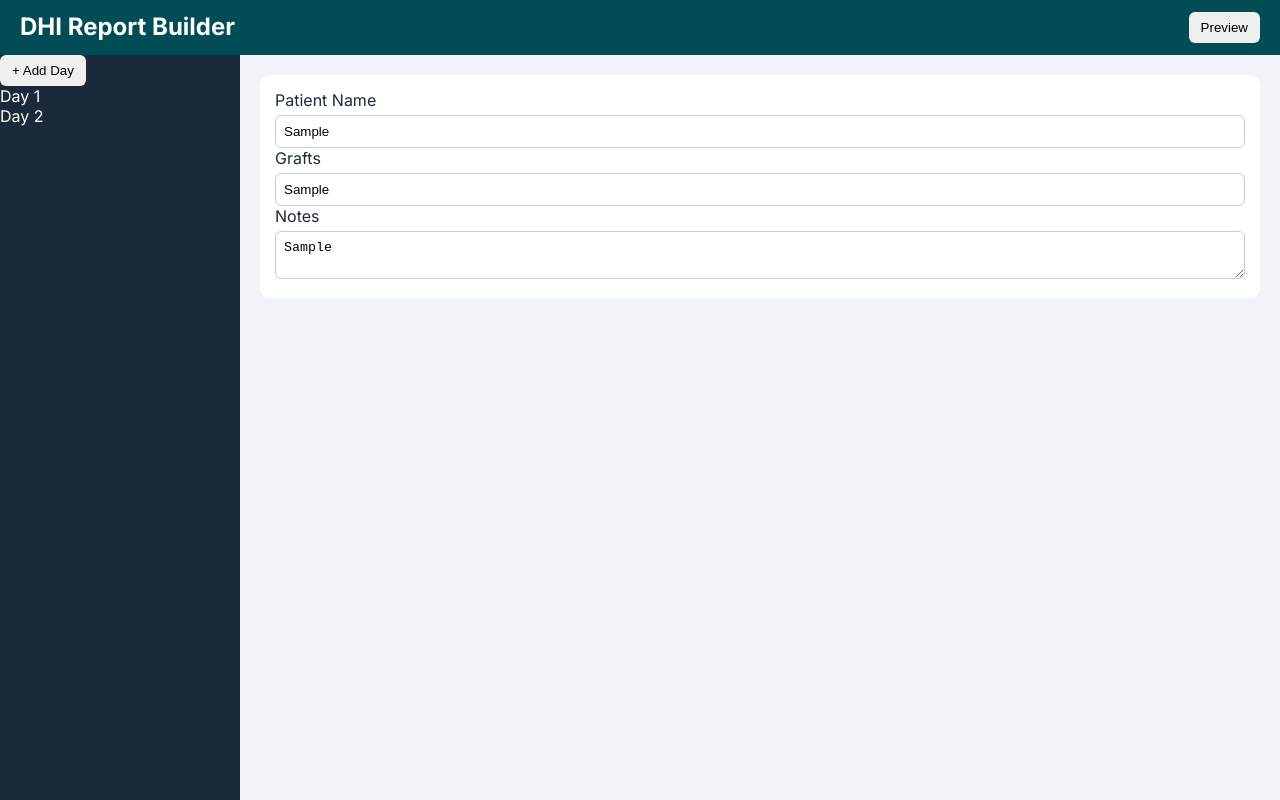
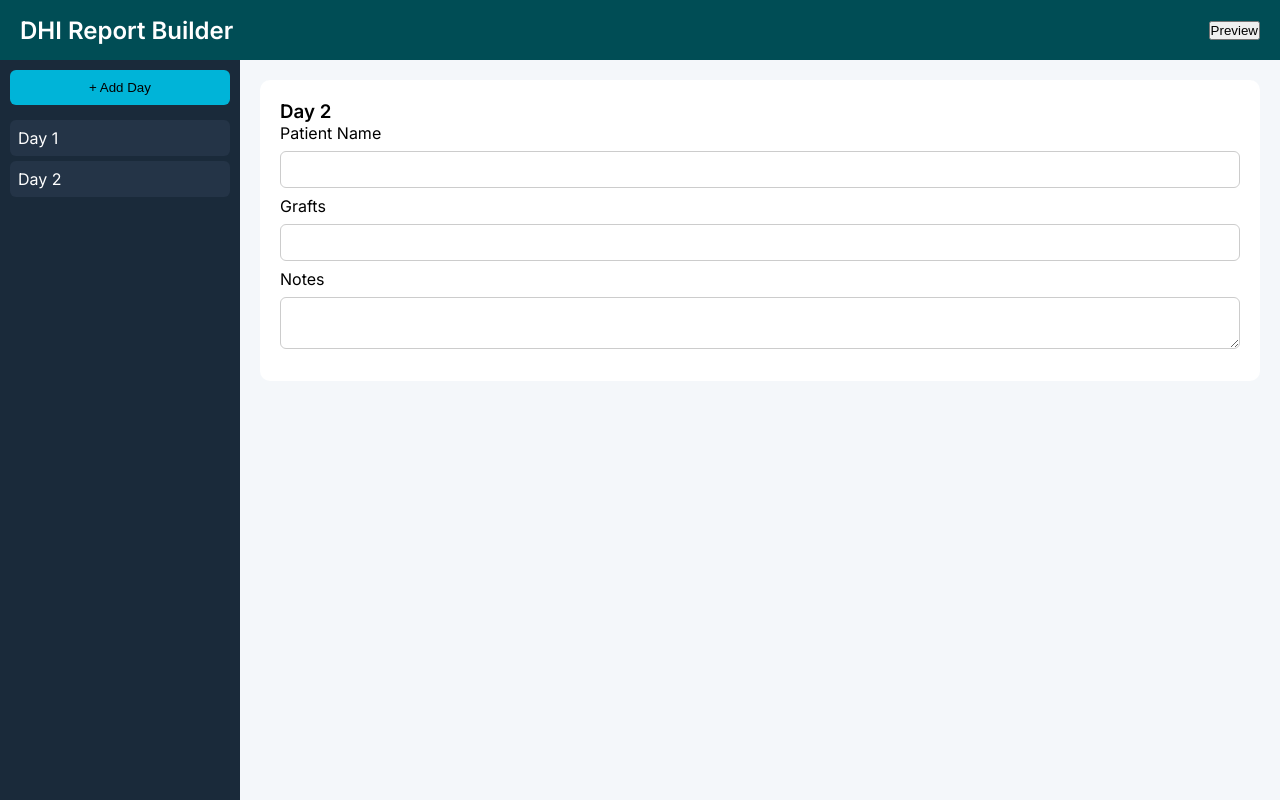
Before and after one commit to manojtech1998/dhi-report-tool, a plain HTML site: page index.html in a window 1280 px wide. Both pictures are taken after typing "Sample", "Sample", "Sample" into the empty fields and a click on the button "+ Add Day". Drawn offline with Linux system fonts and the light colour scheme.

Commit message:
index.html

```diff
--- a/index.html
+++ b/index.html
@@ -3,48 +3,38 @@
 <head>
 <meta charset="UTF-8">
 <meta name="viewport" content="width=device-width, initial-scale=1.0">
-<title>DHI Clinical Report Builder</title>
+<title>DHI Report Builder</title>
 
 <script src="https://cdnjs.cloudflare.com/ajax/libs/pptxgenjs/3.12.0/pptxgen.bundle.js"></script>
 
 <style>
-@import url('https://fonts.googleapis.com/css2?family=Inter:wght@300;400;500;600;700&display=swap');
+@import url('https://fonts.googleapis.com/css2?family=Inter:wght@300;400;600&display=swap');
 
-:root{
-  --pri:#006D77;
-  --bg:#F0F4F8;
-  --txt:#1C2B3A;
-}
-
-/* RESET */
 *{margin:0;padding:0;box-sizing:border-box}
 
-/* FIXED BODY */
-body{
+html,body{
+  height:100%;
   font-family:'Inter',sans-serif;
-  background:var(--bg);
-  color:var(--txt);
-  min-height:100vh;
-  display:flex;
-  flex-direction:column;
   overflow-x:hidden;
   overflow-y:auto;
+  background:#f4f7fa;
 }
 
 /* HEADER */
 header{
+  height:60px;
   background:#004D55;
   color:#fff;
-  padding:12px 20px;
   display:flex;
+  align-items:center;
   justify-content:space-between;
+  padding:0 20px;
 }
 
 /* LAYOUT */
 .app{
   display:flex;
-  flex:1;
-  min-height:0;
+  height:calc(100vh - 60px);
 }
 
 /* SIDEBAR */
@@ -52,10 +42,29 @@ header{
   width:240px;
   background:#1A2A3A;
   color:#fff;
+  padding:10px;
   overflow-y:auto;
 }
 
-/* CONTENT SCROLL FIX */
+.sidebar button{
+  width:100%;
+  margin-bottom:10px;
+  padding:10px;
+  background:#00B4D8;
+  border:none;
+  border-radius:6px;
+  cursor:pointer;
+}
+
+.day{
+  padding:8px;
+  margin:5px 0;
+  background:#243447;
+  cursor:pointer;
+  border-radius:6px;
+}
+
+/* CONTENT */
 .content{
   flex:1;
   overflow-y:auto;
@@ -65,51 +74,26 @@ header{
 /* CARD */
 .card{
   background:#fff;
-  padding:15px;
-  margin-bottom:15px;
+  padding:20px;
   border-radius:10px;
+  margin-bottom:20px;
 }
 
 /* INPUT */
-input,textarea,select{
+input,textarea{
   width:100%;
-  padding:8px;
-  margin-top:5px;
+  padding:10px;
+  margin:8px 0;
+  border-radius:6px;
   border:1px solid #ccc;
-  border-radius:6px;
 }
 
-/* GRID */
-.grid{
-  display:grid;
-  grid-template-columns:1fr 1fr;
-  gap:10px;
+/* PREVIEW */
+.slide{
+  min-height:100vh;
+  padding:20px;
+  border-bottom:1px solid #ddd;
 }
-
-/* BUTTON */
-button{
-  padding:8px 12px;
-  border:none;
-  border-radius:6px;
-  cursor:pointer;
-}
-
-/* PREVIEW FIX */
-.pv-slide{
-  width:100%;
-  background:#fff;
-  display:flex;
-  overflow:auto;
-}
-
-.pv-panel{
-  overflow:auto;
-}
-
-.pv-rows{
-  overflow:auto;
-}
-
 </style>
 </head>
 
@@ -121,87 +105,108 @@ button{
 </header>
 
 <div class="app">
+
   <div class="sidebar">
     <button onclick="addDay()">+ Add Day</button>
-    <div id="days"></div>
+    <div id="dayList"></div>
   </div>
 
   <div class="content" id="content"></div>
+
 </div>
 
 <script>
 
-/* DATA */
-let days = [
-  {
-    patientName:"",
-    grafts:"",
-    notes:""
-  }
+let days = JSON.parse(localStorage.getItem("data")) || [
+  {patientName:"", grafts:"", notes:""}
 ];
 
-/* RENDER */
-function render(){
-  document.getElementById("days").innerHTML = days.map((d,i)=>`
-    <div onclick="openDay(${i})">Day ${i+1}</div>
-  `).join("");
+let current = 0;
 
-  openDay(0);
+/* RENDER SIDEBAR */
+function renderSidebar(){
+  document.getElementById("dayList").innerHTML =
+    days.map((d,i)=>`
+      <div class="day" onclick="openDay(${i})">
+        Day ${i+1}
+      </div>
+    `).join("");
 }
 
 /* OPEN DAY */
 function openDay(i){
+  current = i;
   let d = days[i];
 
   document.getElementById("content").innerHTML = `
     <div class="card">
+      <h3>Day ${i+1}</h3>
+
       <label>Patient Name</label>
-      <input value="${d.patientName}" oninput="update(${i},'patientName',this.value)">
+      <input value="${d.patientName}"
+        oninput="update('patientName',this.value)">
 
       <label>Grafts</label>
-      <input value="${d.grafts}" oninput="update(${i},'grafts',this.value)">
+      <input value="${d.grafts}"
+        oninput="update('grafts',this.value)">
 
       <label>Notes</label>
-      <textarea oninput="update(${i},'notes',this.value)">${d.notes}</textarea>
+      <textarea oninput="update('notes',this.value)">
+${d.notes}</textarea>
+
     </div>
   `;
 }
 
 /* UPDATE */
-function update(i,key,val){
-  days[i][key]=val;
-  localStorage.setItem("data",JSON.stringify(days));
+function update(key,val){
+  days[current][key] = val;
+  localStorage.setItem("data", JSON.stringify(days));
 }
 
 /* ADD DAY */
 function addDay(){
   days.push({patientName:"",grafts:"",notes:""});
-  render();
+  renderSidebar();
+  openDay(days.length-1);
 }
 
-/* PREVIEW */
+/* PREVIEW FIXED */
 function preview(){
-  let html = days.map(d=>`
-    <div class="pv-slide">
-      <div style="padding:20px">
-        <h3>${d.patientName}</h3>
-        <p>Grafts: ${d.grafts}</p>
-        <p>${d.notes}</p>
-      </div>
+
+  let html = `
+  <html>
+  <head>
+    <title>Preview</title>
+    <style>
+      body{margin:0;font-family:sans-serif}
+      .slide{
+        min-height:100vh;
+        padding:20px;
+        border-bottom:1px solid #ccc;
+      }
+    </style>
+  </head>
+  <body>
+  `;
+
+  html += days.map(d=>`
+    <div class="slide">
+      <h2>${d.patientName}</h2>
+      <p><b>Grafts:</b> ${d.grafts}</p>
+      <p>${d.notes}</p>
     </div>
   `).join("");
+
+  html += "</body></html>";
 
   let w = window.open();
   w.document.write(html);
 }
 
-/* LOAD */
-let saved = localStorage.getItem("data");
-if(saved){
-  days = JSON.parse(saved);
-}
-
-render();
+/* INIT */
+renderSidebar();
+openDay(0);
 
 </script>
 
```
